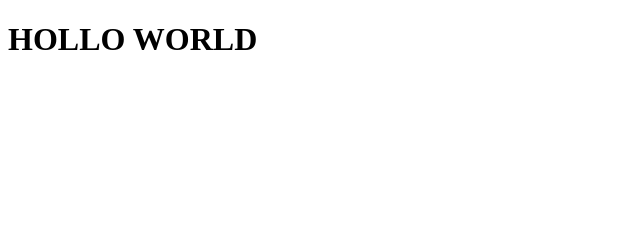
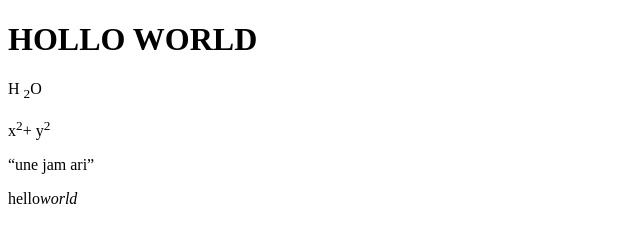
Before and after one commit to AriTara1/WebAdvanced_2026, a plain HTML site: page Module 2/index.html in a window 1280 px wide. Shown: the whole page, without its empty margins (0-640 px from the left). Drawn offline with Linux system fonts and the light colour scheme.

Commit message:
new changes

```diff
--- a/Module 2/index.html
+++ b/Module 2/index.html
@@ -7,5 +7,20 @@
 </head>
 <body>
     <h1>HOLLO WORLD</h1>
+    <p>H <SUB>2</SUB>O</p>
+
+    <p>x<sup>2</sup>+ y<sup>2</sup></p>
+
+    <p><q>une jam ari</q></p>
+    <p>hello<cite>world</cite></p>
+
+
+
+
+
+
+
+
+
 </body>
 </html>
```
Also changed, not shown: module 4/index.html (added, +20 -0 lines).
